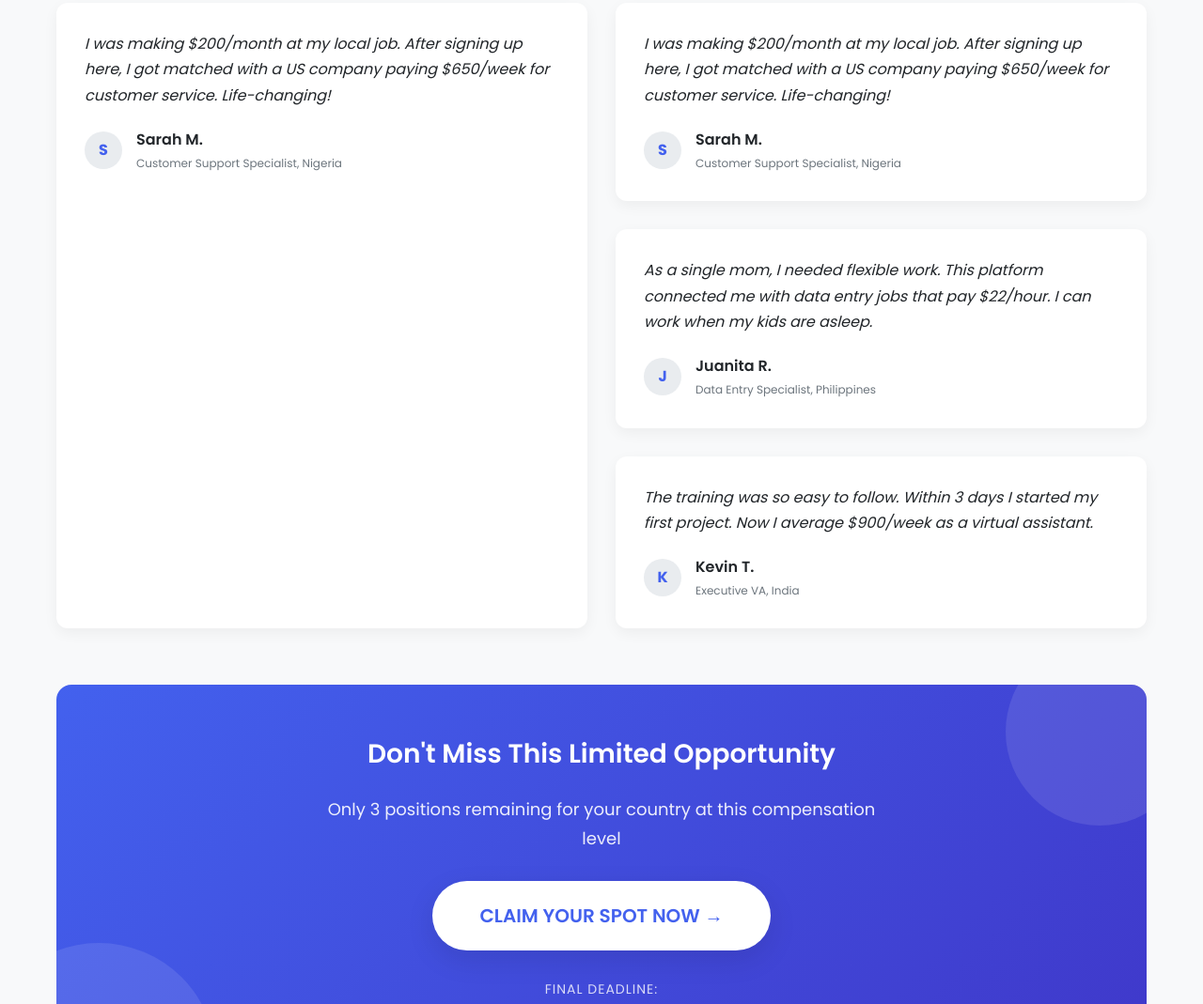
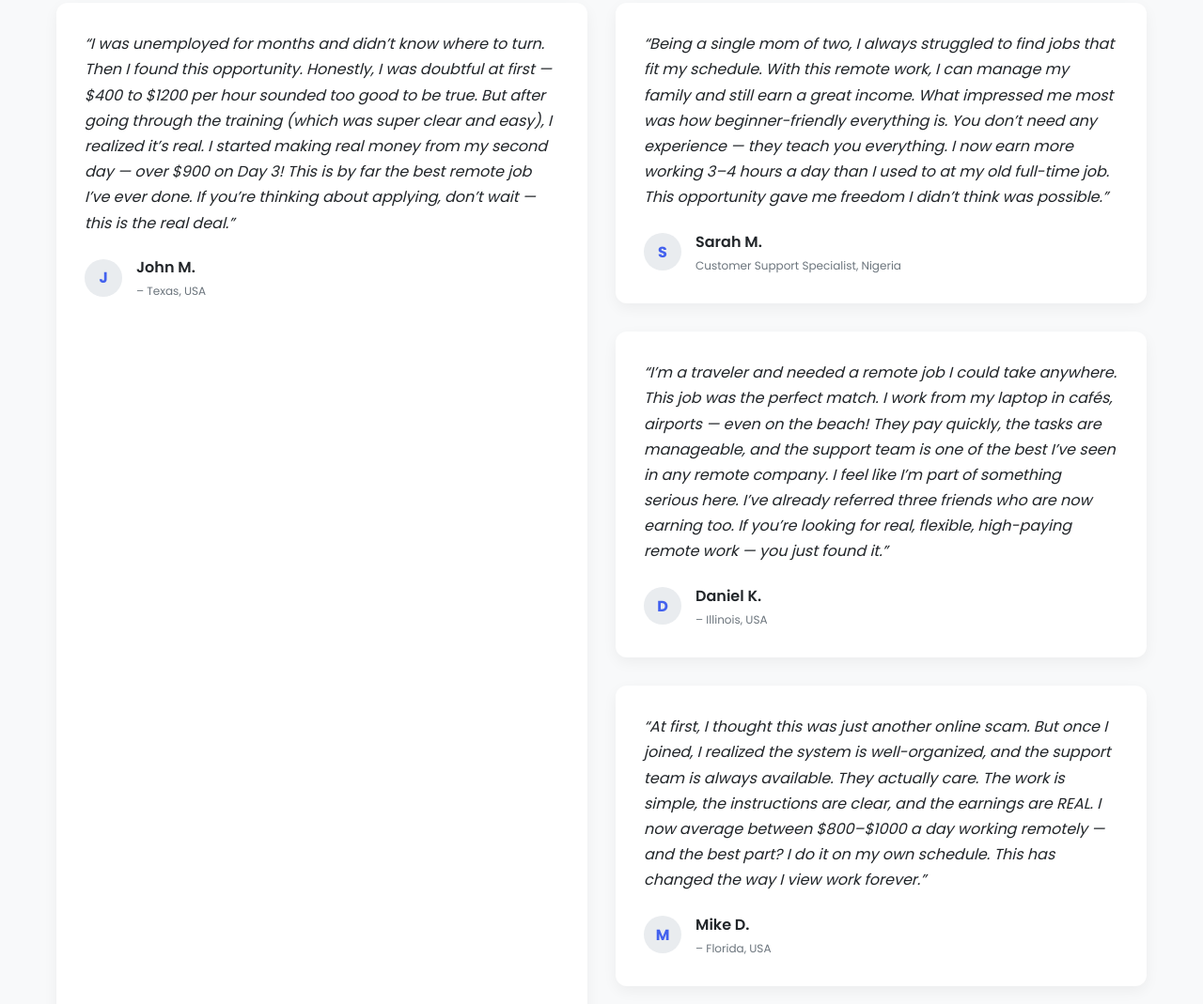
Before and after one commit to welcometojob/moinalfateh.github.io, a plain HTML site: page index.html in a window 1280 px wide. Shown: the part 1995-3064 px from the top of the page at 94% size. Drawn offline with Linux system fonts and the light colour scheme.

Commit message:
Update index.html
Signed-off-by: welcometojob <moinalfateh@gmail.com>

```diff
--- a/index.html
+++ b/index.html
@@ -517,19 +517,21 @@
 
                 <div class="testimonials">
                     <div class="testimonial-card">
-                        <p class="testimonial-content">I was making $200/month at my local job. After signing up here, I got matched with a US company paying $650/week for customer service. Life-changing!</p>
+                        <p class="testimonial-content">“I was unemployed for months and didn’t know where to turn. Then I found this opportunity. Honestly, I was doubtful at first — $400 to $1200 per hour sounded too good to be true. But after going through the training (which was super clear and easy), I realized it’s real. I started making real money from my second day — over $900 on Day 3!
+This is by far the best remote job I’ve ever done. If you’re thinking about applying, don’t wait — this is the real deal.”</p>
                         <div class="testimonial-author">
-                            <div class="author-avatar">S</div>
+                            <div class="author-avatar">J</div>
                             <div class="author-info">
-                                <div class="author-name">Sarah M.</div>
-                                <div class="author-title">Customer Support Specialist, Nigeria</div>
+                                <div class="author-name">John M.</div>
+                                <div class="author-title">– Texas, USA</div>
                             </div>
                         </div>
                     </div>
 
                     <div class="testimonials">
                     <div class="testimonial-card">
-                        <p class="testimonial-content">I was making $200/month at my local job. After signing up here, I got matched with a US company paying $650/week for customer service. Life-changing!</p>
+                        <p class="testimonial-content">“Being a single mom of two, I always struggled to find jobs that fit my schedule. With this remote work, I can manage my family and still earn a great income.
+What impressed me most was how beginner-friendly everything is. You don’t need any experience — they teach you everything. I now earn more working 3–4 hours a day than I used to at my old full-time job. This opportunity gave me freedom I didn’t think was possible.”</p>
                         <div class="testimonial-author">
                             <div class="author-avatar">S</div>
                             <div class="author-info">
@@ -541,26 +543,40 @@
 
 
 
-
-
+                    <div class="testimonials">
                     <div class="testimonial-card">
-                        <p class="testimonial-content">As a single mom, I needed flexible work. This platform connected me with data entry jobs that pay $22/hour. I can work when my kids are asleep.</p>
+                        <p class="testimonial-content">“I’m a traveler and needed a remote job I could take anywhere. This job was the perfect match. I work from my laptop in cafés, airports — even on the beach!
+They pay quickly, the tasks are manageable, and the support team is one of the best I’ve seen in any remote company. I feel like I’m part of something serious here.
+I’ve already referred three friends who are now earning too. If you’re looking for real, flexible, high-paying remote work — you just found it.”</p>
                         <div class="testimonial-author">
-                            <div class="author-avatar">J</div>
+                            <div class="author-avatar">D</div>
                             <div class="author-info">
-                                <div class="author-name">Juanita R.</div>
-                                <div class="author-title">Data Entry Specialist, Philippines</div>
+                                <div class="author-name">Daniel K.</div>
+                                <div class="author-title">– Illinois, USA</div>
                             </div>
                         </div>
                     </div>
 
                     <div class="testimonial-card">
-                        <p class="testimonial-content">The training was so easy to follow. Within 3 days I started my first project. Now I average $900/week as a virtual assistant.</p>
+                        <p class="testimonial-content">“At first, I thought this was just another online scam. But once I joined, I realized the system is well-organized, and the support team is always available. They actually care. The work is simple, the instructions are clear, and the earnings are REAL.
+I now average between $800–$1000 a day working remotely — and the best part? I do it on my own schedule. This has changed the way I view work forever.”</p>
                         <div class="testimonial-author">
-                            <div class="author-avatar">K</div>
+                            <div class="author-avatar">M</div>
                             <div class="author-info">
-                                <div class="author-name">Kevin T.</div>
-                                <div class="author-title">Executive VA, India</div>
+                                <div class="author-name">Mike D.</div>
+                                <div class="author-title">– Florida, USA</div>
+                            </div>
+                        </div>
+                    </div>
+
+                    <div class="testimonial-card">
+                        <p class="testimonial-content">“I had zero experience, no special skills, and was feeling stuck in my 9-to-5 job. I gave this remote job a try because it said, ‘we train you’ — and they really did!
+From Day 1, I had someone guiding me. By the end of the first week, I had made $3,200. I still can’t believe it. This job gave me financial freedom and confidence I never had before. If I can do it, anyone can.”</p>
+                        <div class="testimonial-author">
+                            <div class="author-avatar">E</div>
+                            <div class="author-info">
+                                <div class="author-name">Emily R.</div>
+                                <div class="author-title">– New York, USA</div>
                             </div>
                         </div>
                     </div>
```
